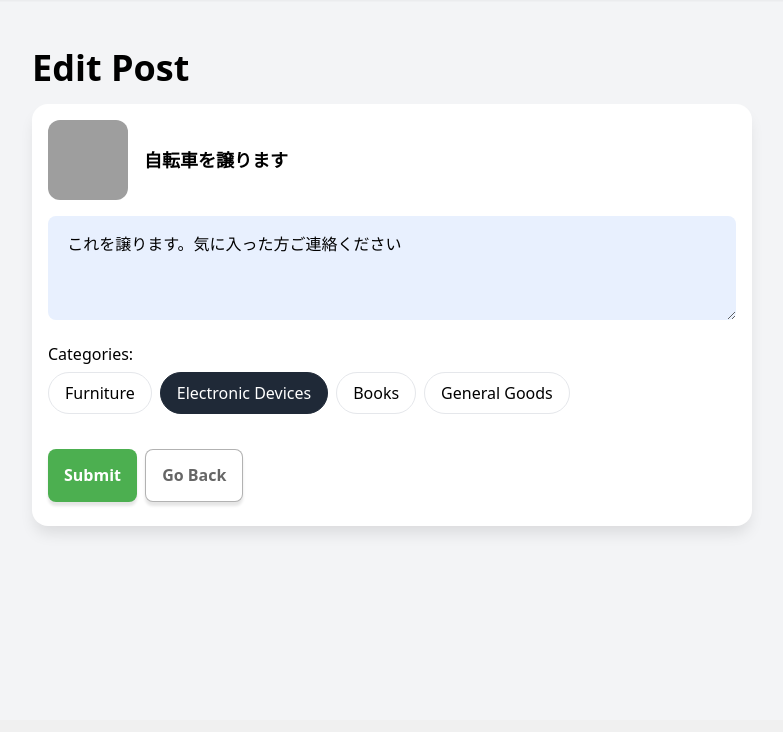
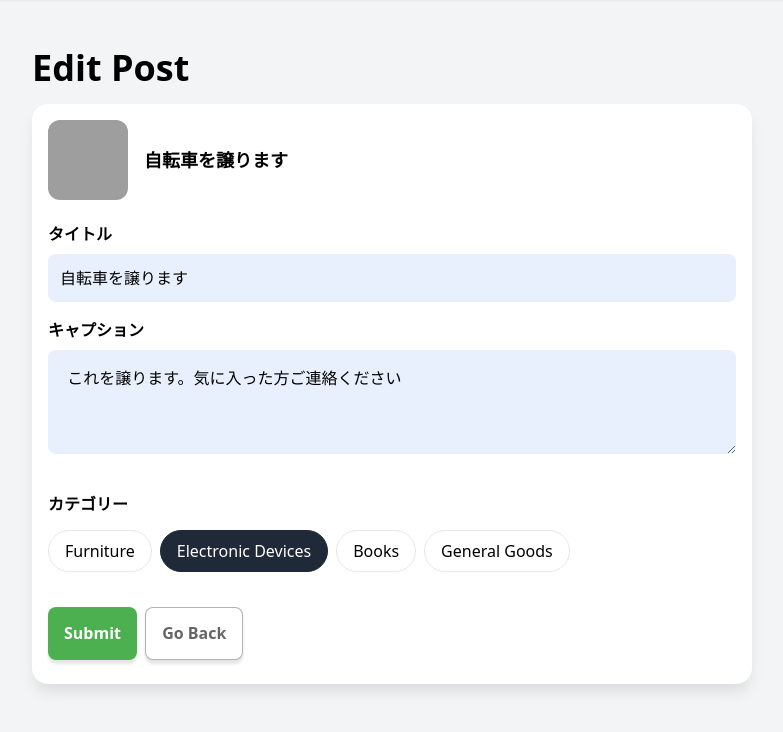
Before and after one commit to ZayYar-Phyo/kindred_space, a Django app: page /posts/edit/ff22d52c-dc6e-4822-90d1-962444e6a653 in a window 1280 px wide. Shown: the part 80-812 px from the top of the page, without its empty margins (248-1031 px from the left). Before the commit the page ends 611 px from the top, so only its background shows below. Run offline with Django 5.2, Linux system fonts and the light colour scheme; a user stored in the database is signed in; data comes from the database, SQL or seed files in the repository; both versions use the stored data as it was after the commit; some libraries are stand-ins or nearby versions; grey boxes are pictures that could not be loaded.

Commit message:
Add a title field to posts and update forms and templates accordingly
Introduces a 'title' field to the Post model and its associated forms (PostCreateForm, PostEditForm). Updates templates (post_create.html, post_edit.html) to include and render the new title field, along with its label and error handling. Removes the fallback 'Untitled' title in post_create_view.

Replit-Commit-Author: Agent
Replit-Commit-Session-Id: cf26a87b-78d5-4533-989e-1737d8cdbd4a
Replit-Commit-Checkpoint-Type: intermediate_checkpoint
Replit-Commit-Event-Id: 186107cb-3b29-45b4-8086-89cdbc75ec7d
Replit-Commit-Screenshot-Url: https://storage.googleapis.com/screenshot-production-us-central1/5163670d-94d8-4de5-a2d2-75e126789bb2/cf26a87b-78d5-4533-989e-1737d8cdbd4a/YxeliZ9

```diff
--- a/a_posts/forms.py
+++ b/a_posts/forms.py
@@ -7,8 +7,9 @@ from .models import Post, Review
 class PostCreateForm(ModelForm):
     class Meta:
         model = Post
-        fields = ['post_type', 'image', 'reason', 'body', 'tags', 'latitude', 'longitude', 'show_general_area_only', 'display_area']
+        fields = ['post_type', 'title', 'image', 'reason', 'body', 'tags', 'latitude', 'longitude', 'show_general_area_only', 'display_area']
         labels = {
+            'title': 'タイトル',
             'body': 'キャプション',
             'tags': 'カテゴリー',
             'post_type': '',
@@ -21,6 +22,7 @@ class PostCreateForm(ModelForm):
         }
         widgets = {
             'post_type': forms.HiddenInput(),  # Hidden, controlled by toggle buttons
+            'title': forms.TextInput(attrs={'placeholder': '例: 自転車を譲ります、英語レッスン募集中', 'class': 'w-full rounded-lg p-3 bg-[rgba(232,240,254,1)]', 'required': True}),
             'body': forms.Textarea(attrs={'rows': 3, 'placeholder': 'このアイテムについての思いやりのメッセージを記入してください...', 'class': 'font1 text-1xl'}),
             'reason': forms.Textarea(attrs={'rows': 3, 'placeholder': 'なぜこれを提供しますか？', 'class': 'font1 text-1xl'}),
             'tags': forms.CheckboxSelectMultiple(),
@@ -29,20 +31,30 @@ class PostCreateForm(ModelForm):
             'display_area': forms.TextInput(attrs={'readonly': True, 'placeholder': '例: 大阪府 大阪市 北区'}),
         }
 
+    def __init__(self, *args, **kwargs):
+        super().__init__(*args, **kwargs)
+        self.fields['title'].required = True
+
 
 # post edit form
 class PostEditForm(ModelForm):
     class Meta:
         model = Post
-        fields = ['body', 'tags']
+        fields = ['title', 'body', 'tags']
         labels = {
-            'body': '',
-            'tags': 'Categories',
+            'title': 'タイトル',
+            'body': 'キャプション',
+            'tags': 'カテゴリー',
         }
         widgets = {
+            'title': forms.TextInput(attrs={'placeholder': '例: 自転車を譲ります、英語レッスン募集中', 'class': 'w-full rounded-lg p-3 bg-[rgba(232,240,254,1)]', 'required': True}),
             'body': forms.Textarea(attrs={'rows': 3,  'class': 'font1 text-1xl'}),
             'tags': forms.CheckboxSelectMultiple(),
         }
+
+    def __init__(self, *args, **kwargs):
+        super().__init__(*args, **kwargs)
+        self.fields['title'].required = True
 
 
 # review submission form
--- a/a_posts/views.py
+++ b/a_posts/views.py
@@ -41,8 +41,6 @@ def post_create_view(request):
         if form.is_valid():
             post = form.save(commit=False)
             post.user = request.user
-            if not post.title:
-                post.title = 'Untitled'
             post.save()
             form.save_m2m()
             return redirect('home')
--- a/templates/a_posts/post_edit.html
+++ b/templates/a_posts/post_edit.html
@@ -13,7 +13,46 @@
     <div class="pb-2">
         <form method='POST'>
             {% csrf_token %}
-            {{ form }}
+
+            <!-- Title Field -->
+            <div class="mb-4">
+                <label for="{{ form.title.id_for_label }}" class="block mb-2 font-semibold">{{ form.title.label }}</label>
+                {{ form.title }}
+                {% if form.title.errors %}
+                    <ul class="errorlist">
+                        {% for error in form.title.errors %}
+                            <li>{{ error }}</li>
+                        {% endfor %}
+                    </ul>
+                {% endif %}
+            </div>
+
+            <!-- Body Field -->
+            <div class="mb-4">
+                <label for="{{ form.body.id_for_label }}" class="block mb-2 font-semibold">{{ form.body.label }}</label>
+                {{ form.body }}
+                {% if form.body.errors %}
+                    <ul class="errorlist">
+                        {% for error in form.body.errors %}
+                            <li>{{ error }}</li>
+                        {% endfor %}
+                    </ul>
+                {% endif %}
+            </div>
+
+            <!-- Tags Field -->
+            <div class="mb-4">
+                <label for="{{ form.tags.id_for_label }}" class="block mb-2 font-semibold">{{ form.tags.label }}</label>
+                {{ form.tags }}
+                {% if form.tags.errors %}
+                    <ul class="errorlist">
+                        {% for error in form.tags.errors %}
+                            <li>{{ error }}</li>
+                        {% endfor %}
+                    </ul>
+                {% endif %}
+            </div>
+
             <div class="pt-4">
                 <button type="submit">Submit</button>
                 <a class="button secondaryAction ml-1" href="">Go Back</a>
```
Also changed, not shown: templates/a_posts/post_create.html (+13 -0 lines), db.sqlite3, 1 other file.
